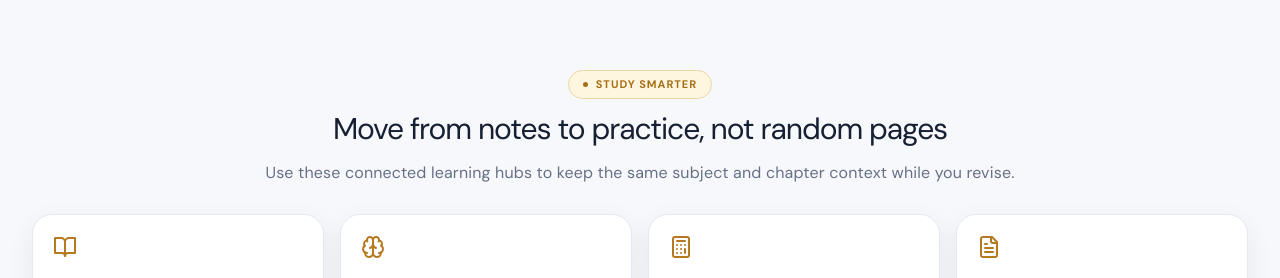
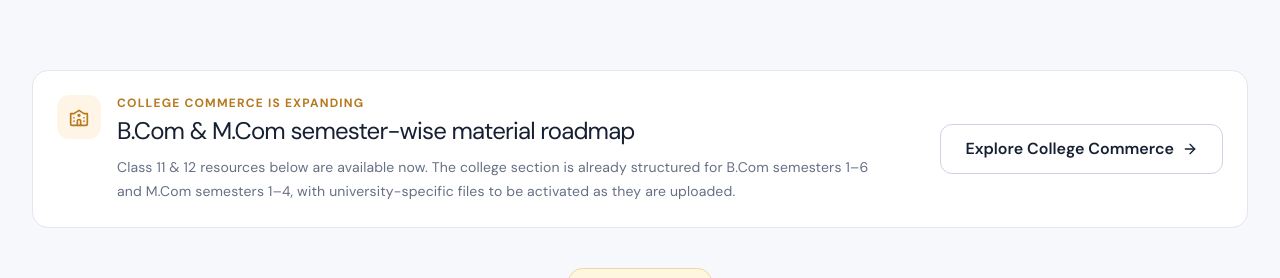
Before and after one commit to infosmitsircommerce-eng/smit-sir-commerce, a React (Vite) app: page /study-material in a window 1280 px wide. Shown: the part 487-765 px from the top of the page. Built offline with nearby package versions, Linux system fonts and the light colour scheme; no server answers.

Commit message:
Connect school study material with BCom and MCom expansion

```diff
--- a/src/pages/StudyMaterial.jsx
+++ b/src/pages/StudyMaterial.jsx
@@ -1,6 +1,6 @@
 import { useMemo, useState } from 'react';
 import { motion } from 'framer-motion';
-import { ArrowRight, BookOpen, Brain, Calculator, Download, Eye, FileText, Search } from 'lucide-react';
+import { ArrowRight, BookOpen, Brain, Calculator, Download, Eye, FileText, Search, University } from 'lucide-react';
 import { Link } from 'react-router-dom';
 import SEO from '../components/ui/SEO';
 import { materialTypes } from '../data/studyMaterial';
@@ -10,8 +10,8 @@ import { gsebMaterials } from '../data/gsebMaterials';
 const allMaterials = [...seoMaterials, ...gsebMaterials];
 const initialBoard = typeof window !== 'undefined' && new URLSearchParams(window.location.search).get('board')?.toUpperCase() === 'GSEB' ? 'GSEB' : 'CBSE';
 const PATH = '/study-material';
-const TITLE = 'Free Commerce Study Material | CBSE & GSEB Class 11 12';
-const DESCRIPTION = 'Free chapter-wise Commerce study material for CBSE and GSEB Class 11 and 12. Browse Economics, Business Studies, PDFs, practice resources and useful Commerce tools.';
+const TITLE = 'Commerce Study Material — School, College & Exam Resources';
+const DESCRIPTION = 'Browse published Class 11 & 12 Commerce material and explore the growing B.Com, M.Com, UGC NET and GSET resource roadmap on Smit Sir Commerce.';
 
 const structuredData = {
   '@context': 'https://schema.org',
@@ -87,6 +87,17 @@ export default function StudyMaterial() {
     <SEO title={TITLE} description={DESCRIPTION} path={PATH} structuredData={structuredData} />
     <div className="page-hero"><div className="page-container text-center"><span className="eyebrow">CBSE + GSEB Study Resources</span><h1 className="mt-5">Study <em>material.</em></h1><p className="mx-auto">Choose your board, subject and chapter. CBSE and GSEB resources stay clearly separated.</p><div className="mt-6 inline-flex items-center gap-2 px-4 py-2 rounded-full text-xs font-medium" style={{ background: 'rgba(77,124,15,0.08)', border: '1px solid rgba(77,124,15,0.25)', color: 'var(--green)' }}>✓ Published study resources are free to open</div></div></div>
     <div className="page-container section-padding">
+      <section className="mb-10 rounded-2xl p-5 sm:p-6 flex flex-col lg:flex-row lg:items-center justify-between gap-5" style={{ background: '#fff', border: '1px solid var(--border)' }}>
+        <div className="flex items-start gap-4">
+          <div className="w-11 h-11 rounded-xl grid place-items-center shrink-0" style={{ background: 'var(--gold-bg)' }}><University className="w-5 h-5" style={{ color: 'var(--gold)' }} /></div>
+          <div>
+            <div className="text-xs font-black uppercase tracking-widest" style={{ color: 'var(--gold)' }}>College Commerce is expanding</div>
+            <h2 className="text-2xl mt-1" style={{ color: 'var(--ink)' }}>B.Com &amp; M.Com semester-wise material roadmap</h2>
+            <p className="text-sm leading-6 mt-2 max-w-3xl" style={{ color: 'var(--muted)' }}>Class 11 &amp; 12 resources below are available now. The college section is already structured for B.Com semesters 1–6 and M.Com semesters 1–4, with university-specific files to be activated as they are uploaded.</p>
+          </div>
+        </div>
+        <Link to="/college-commerce" className="btn-outline-ink inline-flex items-center justify-center gap-2 shrink-0">Explore College Commerce <ArrowRight className="w-4 h-4" /></Link>
+      </section>
       <section className="mb-12" aria-labelledby="study-path-heading">
         <div className="text-center max-w-3xl mx-auto mb-7"><span className="eyebrow">Study smarter</span><h2 id="study-path-heading" className="text-3xl mt-3" style={{ fontFamily: 'var(--font-serif)', color: 'var(--ink)' }}>Move from notes to practice, not random pages</h2><p className="mt-3" style={{ color: 'var(--muted)' }}>Use these connected learning hubs to keep the same subject and chapter context while you revise.</p></div>
         <div className="grid grid-cols-1 sm:grid-cols-2 lg:grid-cols-4 gap-4">
```
